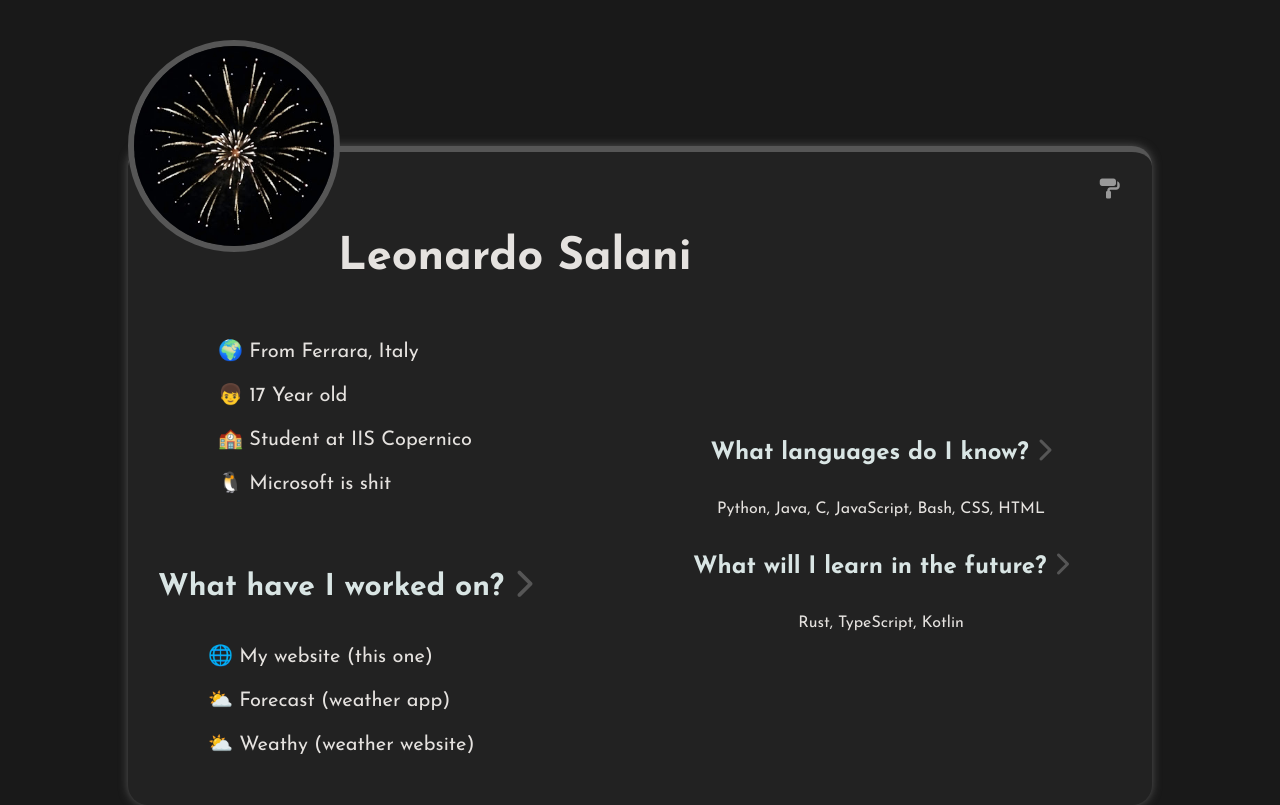
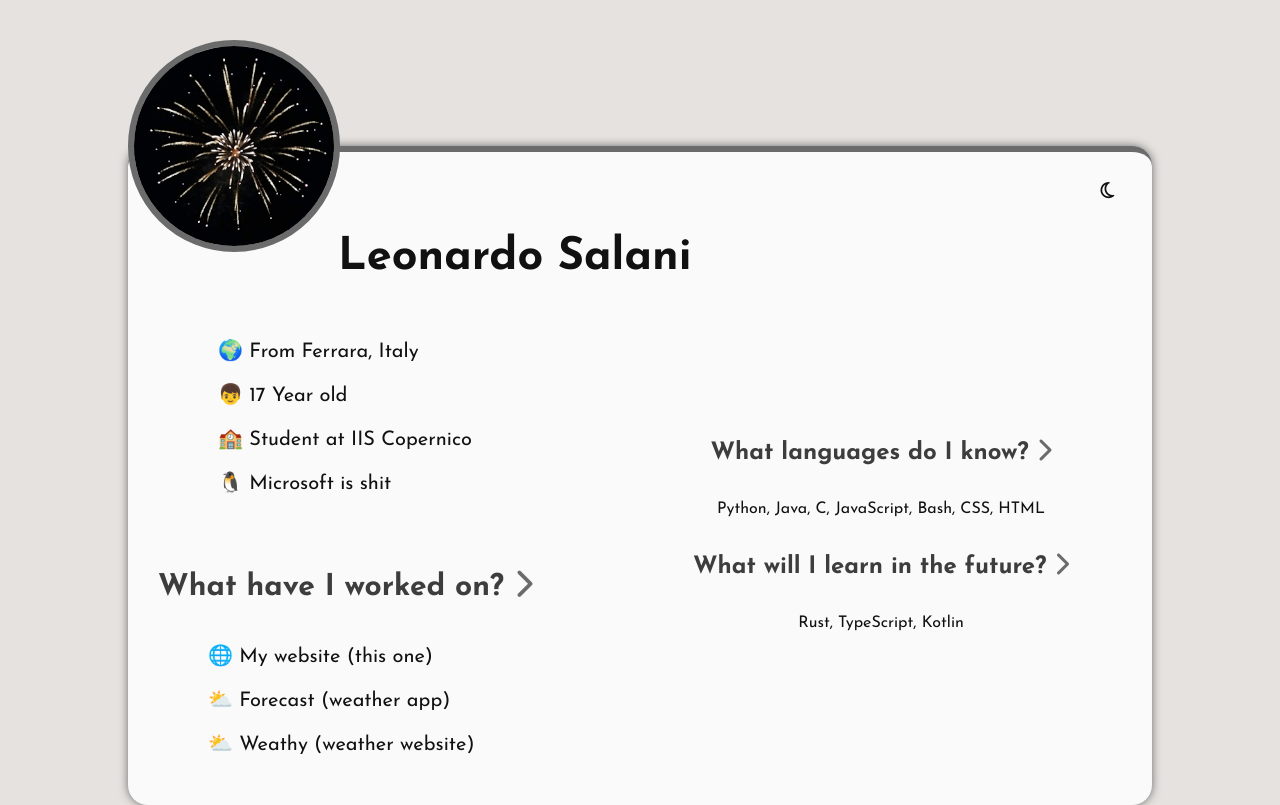
Before and after one commit to SalaniLeo/SalaniLeo, a SvelteKit app: page / in a window 1280 px wide. Built offline with nearby package versions, Linux system fonts and the light colour scheme.

Commit message:
🧹 Code cleanup

```diff
--- a/src/app.css
+++ b/src/app.css
@@ -16,9 +16,9 @@
 }
 
 [data-theme="light"] {
-  --primary-color-base: #e3e3e3;
+  --primary-color-base: #fafafa;
   --on-primary-color-base: #919191;
-  --secondary-color-base: #c2c2c2;
+  --secondary-color-base: #e5e2df;
   --accent-color-primary: #6b6b6b;
   --accent-color-secondary: #4d4d4d;
   --terminal-color-primary: #141414;
@@ -84,17 +84,10 @@ body{
 }
 
 .themer {
-  border: none;
-  padding: 1rem;
-  background-color: var(--on-primary-color-base);
-  width: 100%;
-  height: 100%;
-  color: var(--font-link-color);
-  text-decoration: none;
-}
-
-.themer:hover {
-  background-color: var(--accent-color-primary);
+  scale: 115%;
+  display: flex;
+  align-items: center;
+  width: 20px;
   cursor: pointer;
 }
 
--- a/src/lib/components/Menu.svelte
+++ /dev/null
@@ -1,37 +0,0 @@
-<div>
-  <button><slot name="toggle" /></button>
-  <menu><slot /></menu>
-</div>
-
-<style>
-  div {
-    transition: all 0.5s ease;
-  }
-
-  button {
-    border: none;
-    background-color: inherit;
-  }
-
-  menu {
-    position: absolute;
-    display: none;
-    margin-block-start: 0;
-    padding: 0;
-    background-color: var(--on-primary-color-base);
-    visibility: hidden;
-    opacity: 0;
-    overflow: hidden;
-    transform: translateX(-25px);
-    border-radius: 8px;
-  }
-
-  div:hover,
-  div:focus,
-  div:hover > menu,
-  div:focus > menu {
-    display: block;
-    visibility: visible;
-    opacity: 1;
-  }
-</style>
--- a/src/lib/components/MenuItem.svelte
+++ /dev/null
@@ -1,9 +0,0 @@
-<li><slot /></li>
-
-<style>
-  li:hover,
-  li:focus {
-    background-color: var(--accent-color-primary);
-    cursor: pointer;
-  }
-</style>
--- a/src/lib/index.js
+++ b/src/lib/index.js
@@ -1,33 +1,24 @@
-// @ts-ignore
-import Cookies from 'js-cookie'
-// @ts-ignore
-let currentTheme = "light";
+// @ts-nocheck
+import Cookies from 'js-cookie';
+import { writable } from 'svelte/store';
 
-// @ts-ignore
-function setCookie(name, args){
-	Cookies.set(name, args, { expires: 365, domain: '.salanileo.dev'})
+export const currentTheme = writable("light");
+
+export function setCookie(name, args){
+	Cookies.set(name, args, { expires: 365 });
 }
 
-// @ts-ignore
-function getCookie(name){
-	return Cookies.get(name)
+export function getCookie(name){
+	return Cookies.get(name);
 }
 
-// @ts-ignore
-const setTheme = (theme, save) => {
+export function setTheme(theme, save) {
     document.documentElement.dataset.theme = theme;
-    currentTheme = theme;
+    currentTheme.set(theme);
     if (save) setCookie("theme", theme);
-};
+}
 
-// @ts-ignore
-const getSysTheme = (save) => {
-    const darkThemeMq = window.matchMedia("(prefers-color-scheme: dark)");
-    if (darkThemeMq.matches) {
-      setTheme("dark", save);
-    } else {
-      setTheme("light", save);
-    }
-};
-
-export { setCookie, getCookie, getSysTheme, setTheme }
+export function getTheme() {
+  console.log(getCookie('theme'))
+  return getCookie('theme');
+}
--- a/src/routes/+layout.svelte
+++ b/src/routes/+layout.svelte
@@ -1,17 +1,18 @@
 <script lang="ts">
   import PageTransition from "$lib/transition.svelte";
   import type { LayoutServerData } from "./$types";
-  import favicon from "$lib/favicon.png";
+  import favicon from "$lib/pfp.png";
   import { onMount } from "svelte";
-  import { getCookie, setCookie, setTheme } from "$lib";
+  import { getCookie, setTheme } from "$lib";
   let currentTheme = "light";
-  import Menu from "$lib/components/Menu.svelte";
 
   onMount(() => {
     if (getCookie("theme") != null) {
       currentTheme = getCookie("theme");
       document.documentElement.dataset.theme == currentTheme;
       setTheme(currentTheme, false);
+    } else {
+      setTheme(currentTheme, true);
     }
   });
 
--- a/src/routes/+page.svelte
+++ b/src/routes/+page.svelte
@@ -1,17 +1,5 @@
 <script>
-  import MenuItem from "./../lib/components/MenuItem.svelte";
-  import { onMount } from "svelte";
-  import { getCookie, setCookie, setTheme, getSysTheme } from "$lib";
-  import Menu from "$lib/components/Menu.svelte";
-  let currentTheme = "light";
-
-  onMount(() => {
-    if (getCookie("theme") != null) {
-      currentTheme = getCookie("theme");
-      document.documentElement.dataset.theme == currentTheme;
-      setTheme(currentTheme, false);
-    }
-  });
+  import { getTheme, setTheme, currentTheme } from "$lib";
 
   import "../app.css";
   import pfp from "$lib/pfp.png";
@@ -30,24 +18,17 @@
       </div>
       <div id="home-body" class="body">
         <div id="theme-select">
-          <Menu>
-            <i slot="toggle" class="fa-solid fa-paint-roller"></i>
-            <MenuItem
-              ><button on:click={() => setTheme("light", true)} class="themer"
-                >Light</button
-              ></MenuItem
-            >
-            <MenuItem
-              ><button on:click={() => setTheme("dark", true)} class="themer"
-                >Dark</button
-              ></MenuItem
-            >
-            <MenuItem
-              ><button on:click={() => getSysTheme(true)} class="themer"
-                >System</button
-              ></MenuItem
-            >
-          </Menu>
+          {#if $currentTheme == "dark"}
+            <i
+              class="fa-regular fa-sun themer"
+              on:click={() => setTheme("light", true)}
+            ></i>
+          {:else}
+            <i
+              class="fa-regular fa-moon themer"
+              on:click={() => setTheme("dark", true)}
+            ></i>
+          {/if}
         </div>
         <div id="title" class="title-top">
           <h2>Leonardo Salani</h2>
```
